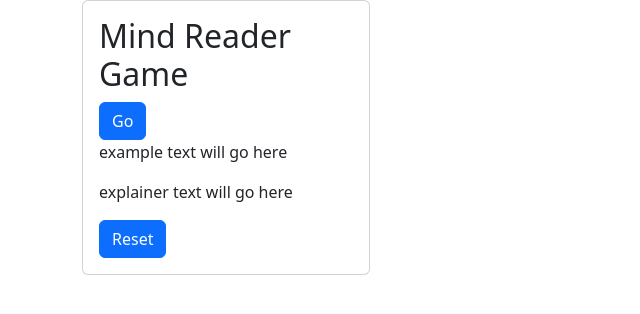
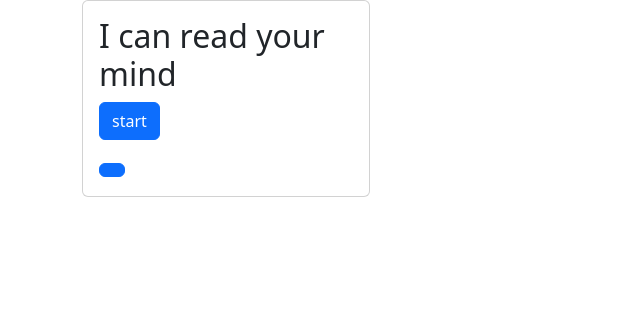
Before and after one commit to naodmekonnen/mind-reader, a plain HTML site: page index.html in a window 1280 px wide. Shown: the whole page, without its empty margins (0-640 px from the left). Drawn offline with nearby package versions, Linux system fonts and the light colour scheme.

Commit message:
fixed onclick event + corrected syntax error on line 4

```diff
--- a/index.html
+++ b/index.html
@@ -16,13 +16,13 @@
   <div class="container">
     <div class="row">
       <div class="column">
-        <div class="card" style="width: 18rem;">
-          <div class="card-body">
-            <h2 class="card-title" id="textHeader">Mind Reader Game</h2>
+        <div class="card d-flex" style="width: 18rem;">
+          <div class="card-body ">
+            <h2 class="card-title" id="textHeader"></h2>
             <!-- <p class="card-text" id="maintext">I can read your Mind</p> -->
-            <button type="button" class="btn btn-primary" id="next">Go</button>
-            <p id="exampleText">example text will go here</p>
-            <p id="explainText">explainer text will go here</p>
+            <button type="button" class="btn btn-primary btn-block" id="next">Go</button>
+            <p id="exampleText"></p>
+            <p id="explainText"></p>
             <button type="button" class="btn btn-primary" id="reset">Reset</button>
           </div>
         </div>
--- a/js/main.js
+++ b/js/main.js
@@ -1,7 +1,7 @@
 let headerText = document.getElementById('textHeader');
 let nextButton = document.getElementById('next');
 let example = document.getElementById('exampleText');
-let explainer = documment.getElementById('explainText');
+let explainer = document.getElementById('explainText');
 let resetBtn = document.getElementById('reset');
 
 
@@ -53,25 +53,29 @@ let pageView = [
     }
 ];
 
-
 let pageCount = 0;
 
-textHeader.textContent=pageView[pageCount].textHeader;
-next.textContent=pageView[pageCount].next;
-exampleText.textContent=pageView[pageCount].exampleText;
-explainText.textContent=pageView[pageCount].explainText;
+
+headerText.textContent=pageView[pageCount].headerText;
+nextButton.textContent=pageView[pageCount].nextButton;
+example.textContent=pageView[pageCount].example;
+explainer.textContent=pageView[pageCount].explainer;
 resetBtn.textContent=pageView[pageCount].resetBtn;
 
+
 nextButton.addEventListener('click', newPage);
-function newPage(e);
+function newPage(e){
 
- if(e.target.id="next"){
+ if(e.target.id =  "next"){
     pageCount++;
     console.log(pageCount);
- };
+ }
+};
 
 resetBtn.addEventListener('click', resetPage);
- function resetPage(e);
+ function resetPage(e){
  if(e.target.id = "reset"){
     pageCount = 0;
+    console.log(pageCount);
  }
+};
```
